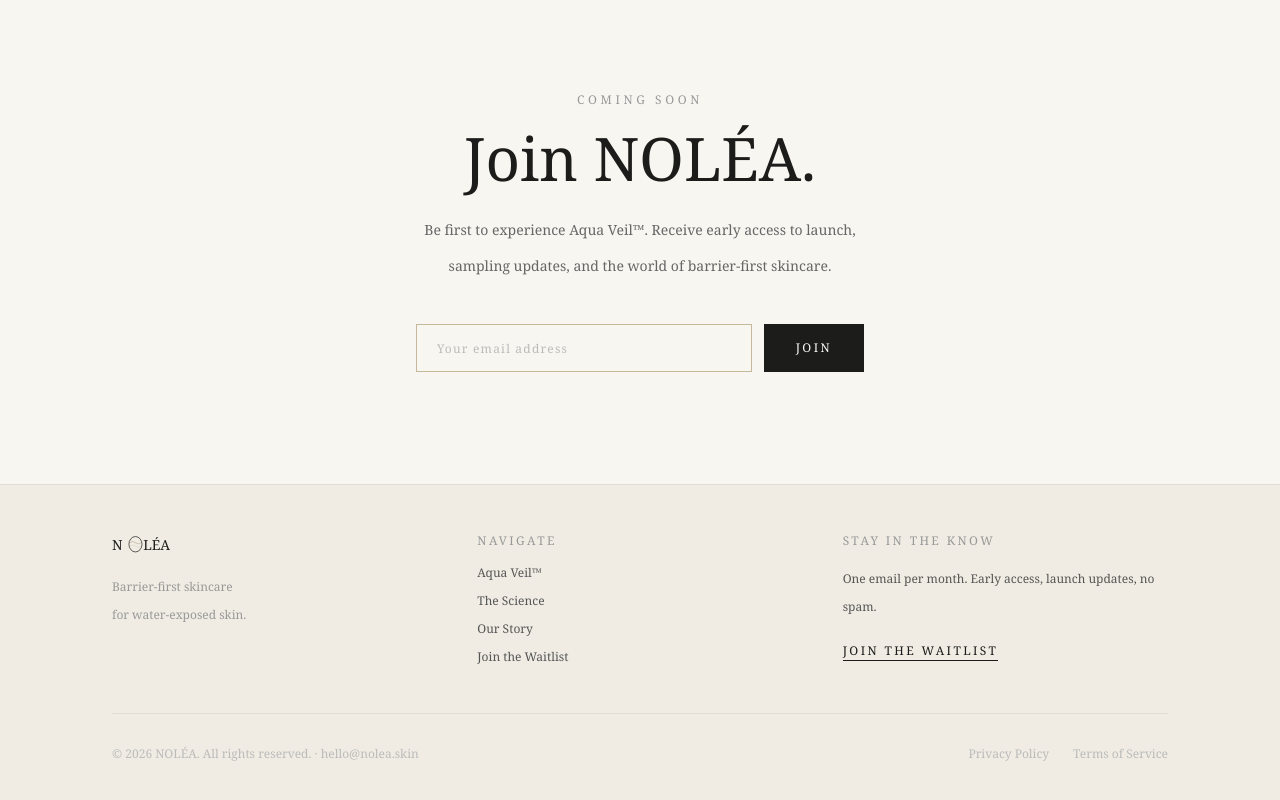
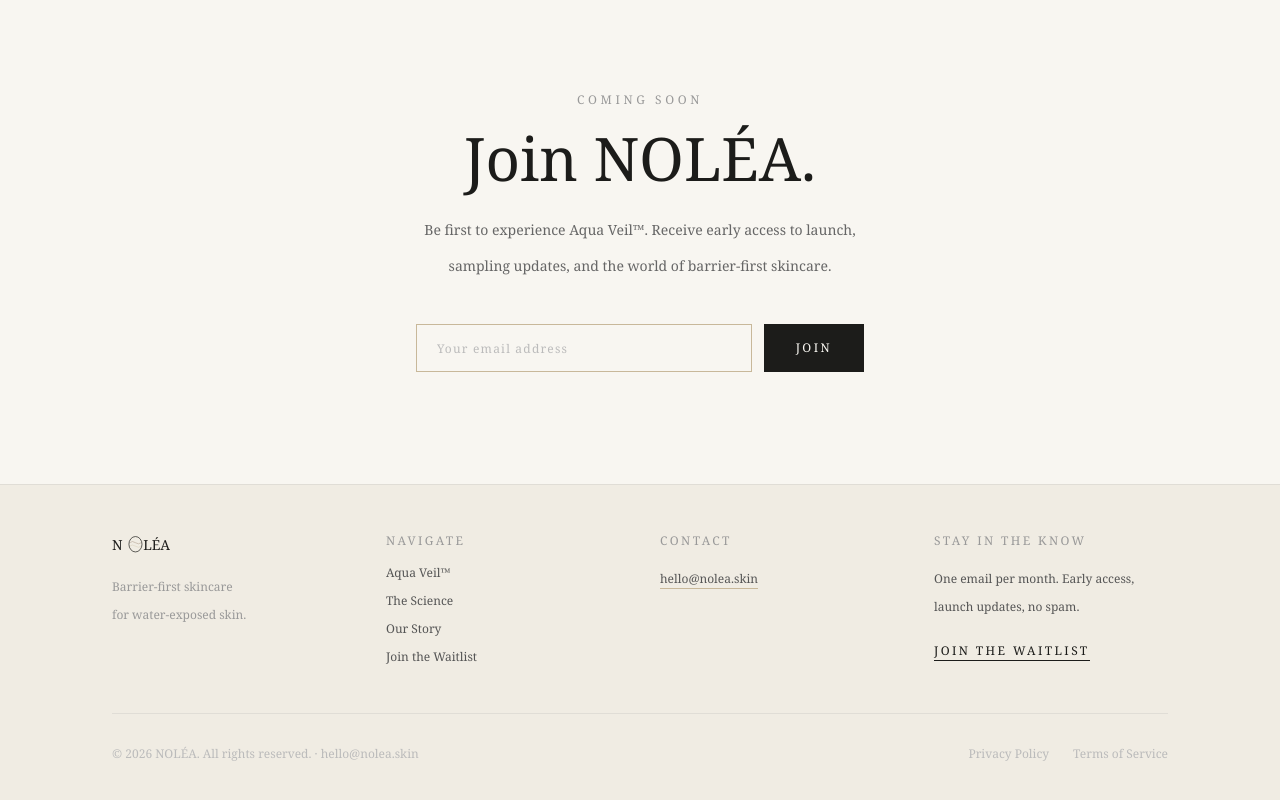
Before and after one commit to stojaguner/nolea-site, a Next.js app: page / in a window 1280 px wide. Shown: the part 3415-4215 px from the top of the page. Built offline with nearby package versions, Linux system fonts and the light colour scheme.

Commit message:
Update page.tsx

```diff
--- a/app/page.tsx
+++ b/app/page.tsx
@@ -32,7 +32,7 @@ export default function NoleaSite() {
 
       <main>
 
-        {/* Hero - full screen with water background */}
+        {/* Hero */}
         <section
           className="relative flex min-h-screen items-center justify-center text-center px-6"
           style={{
@@ -70,7 +70,7 @@ export default function NoleaSite() {
           <p className="mt-4 text-xs uppercase tracking-[0.2em] text-[#999]">Fragrance-free · Sensitive skin · Pediatric-informed</p>
         </section>
 
-        {/* Product - image left, text right */}
+        {/* Product */}
         <section id="product">
           <div className="grid md:grid-cols-2">
             <div
@@ -147,7 +147,7 @@ export default function NoleaSite() {
           </div>
         </section>
 
-        {/* Story - image background */}
+        {/* Story */}
         <section
           id="story"
           className="relative py-32 px-6"
@@ -178,7 +178,7 @@ export default function NoleaSite() {
           </div>
         </section>
 
-        {/* Full width quote with dark water background */}
+        {/* Full width quote */}
         <section
           className="relative border-t border-b border-[#e0ddd6] py-32 text-center"
           style={{
@@ -214,7 +214,7 @@ export default function NoleaSite() {
         {/* Footer */}
         <footer className="border-t border-[#e0ddd6] bg-[#f0ece3]">
           <div className="mx-auto max-w-6xl px-6 py-12 md:px-12">
-            <div className="grid gap-10 md:grid-cols-3">
+            <div className="grid gap-10 md:grid-cols-4">
               <div>
                 <svg width="100" height="24" viewBox="0 0 260 50" xmlns="http://www.w3.org/2000/svg">
                   <text x="0" y="38" fontFamily="Georgia, serif" fontSize="36" letterSpacing="0" fill="#1c1c1a">N</text>
@@ -236,6 +236,12 @@ export default function NoleaSite() {
                 </div>
               </div>
               <div>
+                <p className="text-xs uppercase tracking-[0.2em] text-[#999] mb-4">Contact</p>
+                <a href="mailto:hello@nolea.skin" className="text-xs text-[#555] hover:text-[#1c1c1a] transition border-b border-[#c8b89a] pb-px">
+                  hello@nolea.skin
+                </a>
+              </div>
+              <div>
                 <p className="text-xs uppercase tracking-[0.2em] text-[#999] mb-4">Stay in the know</p>
                 <p className="text-xs leading-7 text-[#555] mb-4">One email per month. Early access, launch updates, no spam.</p>
                 <a href="#join" className="text-xs uppercase tracking-[0.2em] border-b border-[#1c1c1a] pb-px hover:text-[#666] hover:border-[#666] transition">
@@ -244,7 +250,6 @@ export default function NoleaSite() {
               </div>
             </div>
             <div className="mt-12 border-t border-[#e0ddd6] pt-8 flex flex-wrap justify-between gap-4 text-xs text-[#bbb]">
-
               <p>© 2026 NOLÉA. All rights reserved. · <a href="mailto:hello@nolea.skin" className="hover:text-[#666] transition">hello@nolea.skin</a></p>
               <div className="flex gap-6">
                 <a href="#" className="hover:text-[#666] transition">Privacy Policy</a>
```
